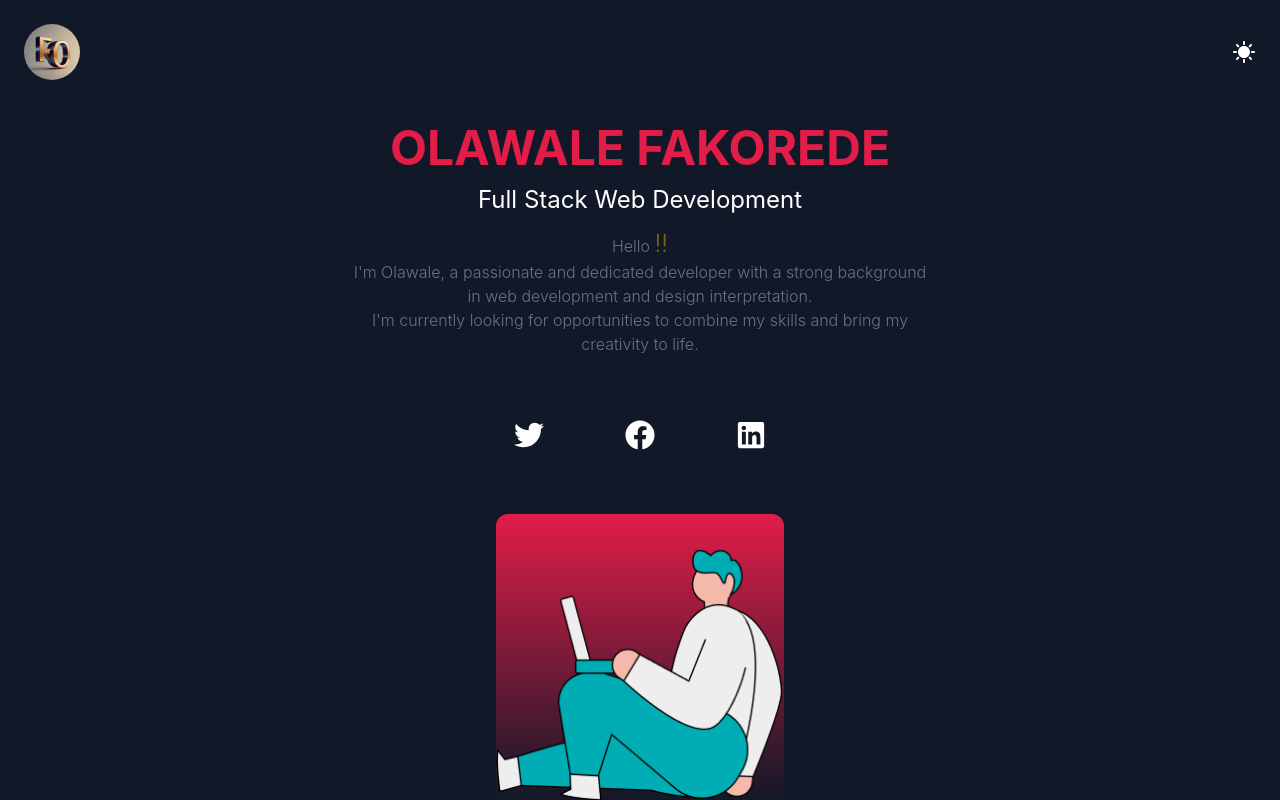
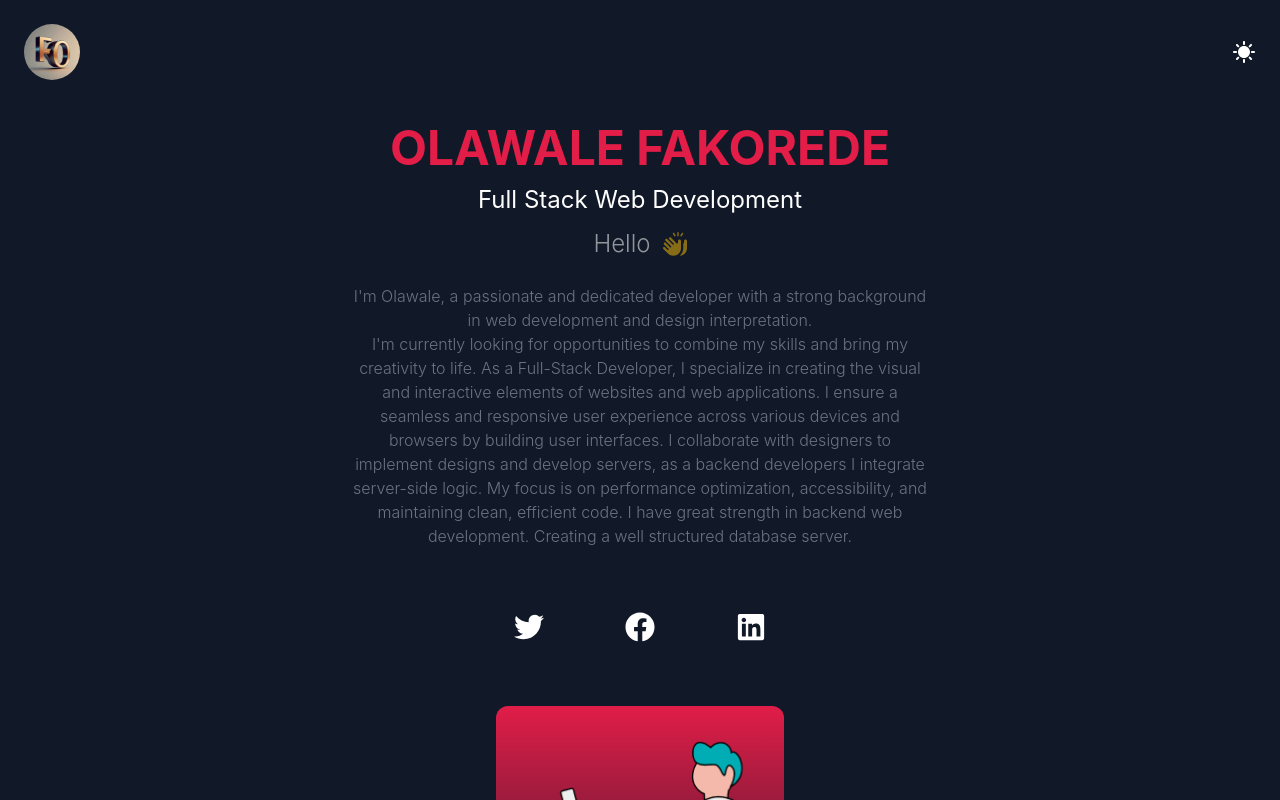
Before and after one commit to Olawale-Fakorede/olawaleFakorede, a React (Create React App) app: page / in a window 1280 px wide. Shown: the top 800 px of the page. Built offline with nearby package versions, Linux system fonts and the light colour scheme.

Commit message:
modified hero adding hand

```diff
--- a/package.json
+++ b/package.json
@@ -6,7 +6,9 @@
     "@testing-library/jest-dom": "^5.17.0",
     "@testing-library/react": "^13.4.0",
     "@testing-library/user-event": "^13.5.0",
+    "github-calendar": "^2.3.4",
     "react": "^18.3.1",
+    "react-bootstrap": "^2.10.4",
     "react-dom": "^18.3.1",
     "react-icons": "^5.3.0",
     "react-scripts": "5.0.1",
--- a/src/components/Contact.js
+++ b/src/components/Contact.js
@@ -5,6 +5,7 @@ import { FaTwitter,
     FaFacebook,
     // FaArrowDown
 } from "react-icons/fa";
+// import Githubcalender from './Githubcalender';
 
 
 const Contact = () => {
@@ -54,7 +55,7 @@ const Contact = () => {
 
             {/* Bottom form */}
             <div className='p-8 text-left w-full flex items-center justify-center'>
-                <form action='https://getform.io/f/byvpxlqa' method='POST'>
+                {/* <form action='https://getform.io/f/byvpxlqa' method='POST'>
                     <div className='gap-4 w-full'>
                         <div className='flex flex-col'>
                             <label className='capitalize text-sm py-2 font-extralight'>
@@ -98,7 +99,9 @@ const Contact = () => {
                             send message
                         </button>
                     </div>
-                </form>
+                </form> */}
+
+               {/* <Githubcalender/> */}
             </div>
         </div>
 
--- a/src/components/Footer.js
+++ b/src/components/Footer.js
@@ -1,10 +1,17 @@
 import React from 'react'
+import myLogo from "../assets/Logo.jpg"
 
 const Footer = () => {
   return (
-    <section className='min-h-fit flex flex-col justify-start items-center py-16 px-3 p-4 shadow-lg dark:shadow-gray-300 rounded-xl duration-300 ease-in-out'>
+    <section className='min-h-fit flex gap-20 md:gap-40 lg:gap-96 justify-start items-center py-5 px-3 p-4 shadow-lg dark:shadow-gray-300 rounded-xl duration-300 ease-in-out'>
+        <img
+            src={myLogo}
+            alt='LOGO'
+            className='ml-4 md:ml-28 lg:ml-44 h-10 w-10 md:h-12 md:w-12 lg:h-14 lg:w-14 rounded-full'
+        />
+
         <p className='max-w-xl font-light text-gray-500'>
-        Copyright © 2024 Olawale F.
+            Copyright © 2024 Olawale F.
         </p>
     </section>
   )
--- a/src/components/Hero.js
+++ b/src/components/Hero.js
@@ -4,7 +4,8 @@ import { FaTwitter,
     FaLinkedin,
     FaFacebook,
     // FaArrowDown
-} from "react-icons/fa"
+} from "react-icons/fa";
+import { FaHandsClapping } from "react-icons/fa6";
 import myImage from "../assets/Group.png"
 
 const Hero = () => {
@@ -51,11 +52,19 @@ const Hero = () => {
         <h2 className='text-5xl text-rose-600 font-bold uppercase '>Olawale Fakorede</h2>
         <h3 className='py-3 text-2xl'>Full Stack Web Development</h3>
         <p className='max-w-xl font-light text-gray-500'>
-            Hello <span className='animate-pulse text-2xl text-yellow-500'>!!</span>
+            <span className='animate-pulse text-2xl text-yellow-500 flex items-center justify-center'>
+                <p className='text-white mr-3'>Hello </p>
+                <FaHandsClapping/>
+            </span>
             <br />
             I'm Olawale, a passionate and dedicated  developer with a strong background in web development and design interpretation.
             <br/>
             I'm currently looking for opportunities to combine my skills and bring my creativity to life.
+            As a Full-Stack Developer, I specialize in creating the visual and interactive elements of websites and web applications.
+            I ensure a seamless and responsive user experience across various devices and browsers by building user interfaces.
+            I collaborate with designers to implement designs and develop servers, as a backend developers I integrate server-side logic.
+            My focus is on performance optimization, accessibility, and maintaining clean, efficient code. I have great strength in backend
+            web development. Creating a well structured database server.
         </p>
 
         {/* social icons */}
```
Also changed, not shown: 1 other file (tests, documents, lock files or other folders).
